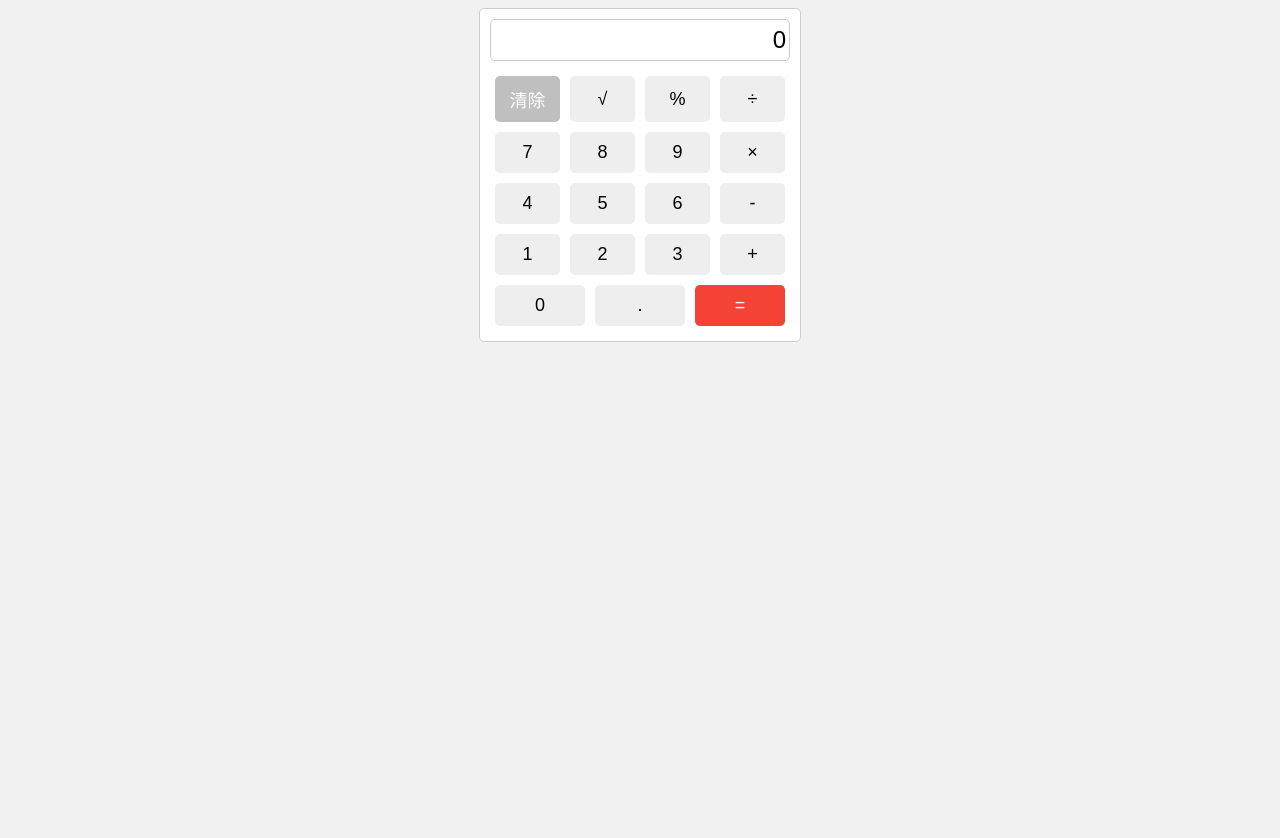
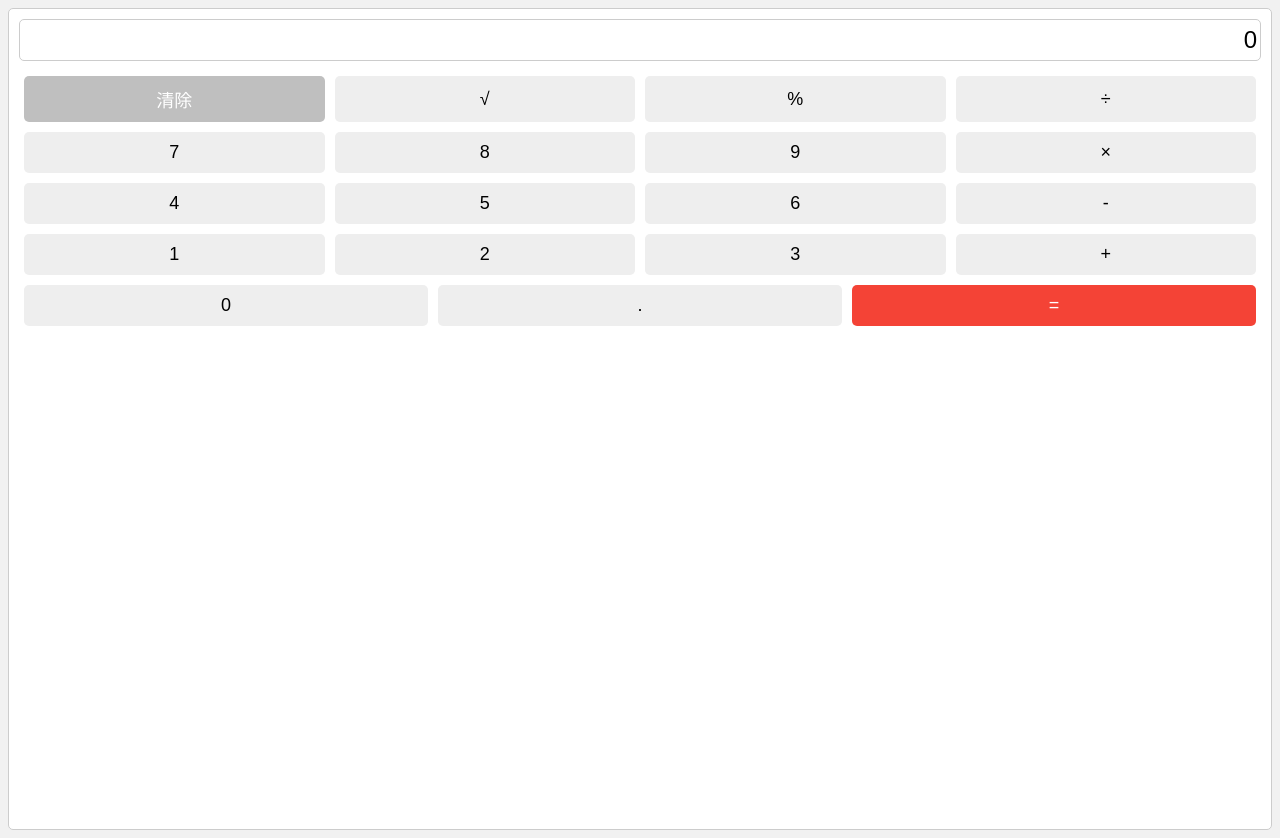
Before and after one commit to pondahai/pondahai.github.io, a PHP site: page /calculator/calc.html in a window 1280 px wide. Before the commit the page ends 342 px from the top, so only its background shows below. Run offline with PHP 8.4, Linux system fonts and the light colour scheme.

Commit message:
Update calc.css

```diff
--- a/calculator/calc.css
+++ b/calculator/calc.css
@@ -4,7 +4,8 @@ body {
 }
 
 #calculator {
-  width: 300px;
+  width: 80wh;
+  height: 100vh;
   margin: 0 auto;
   background-color: #fff;
   border: 1px solid #ccc;
```
